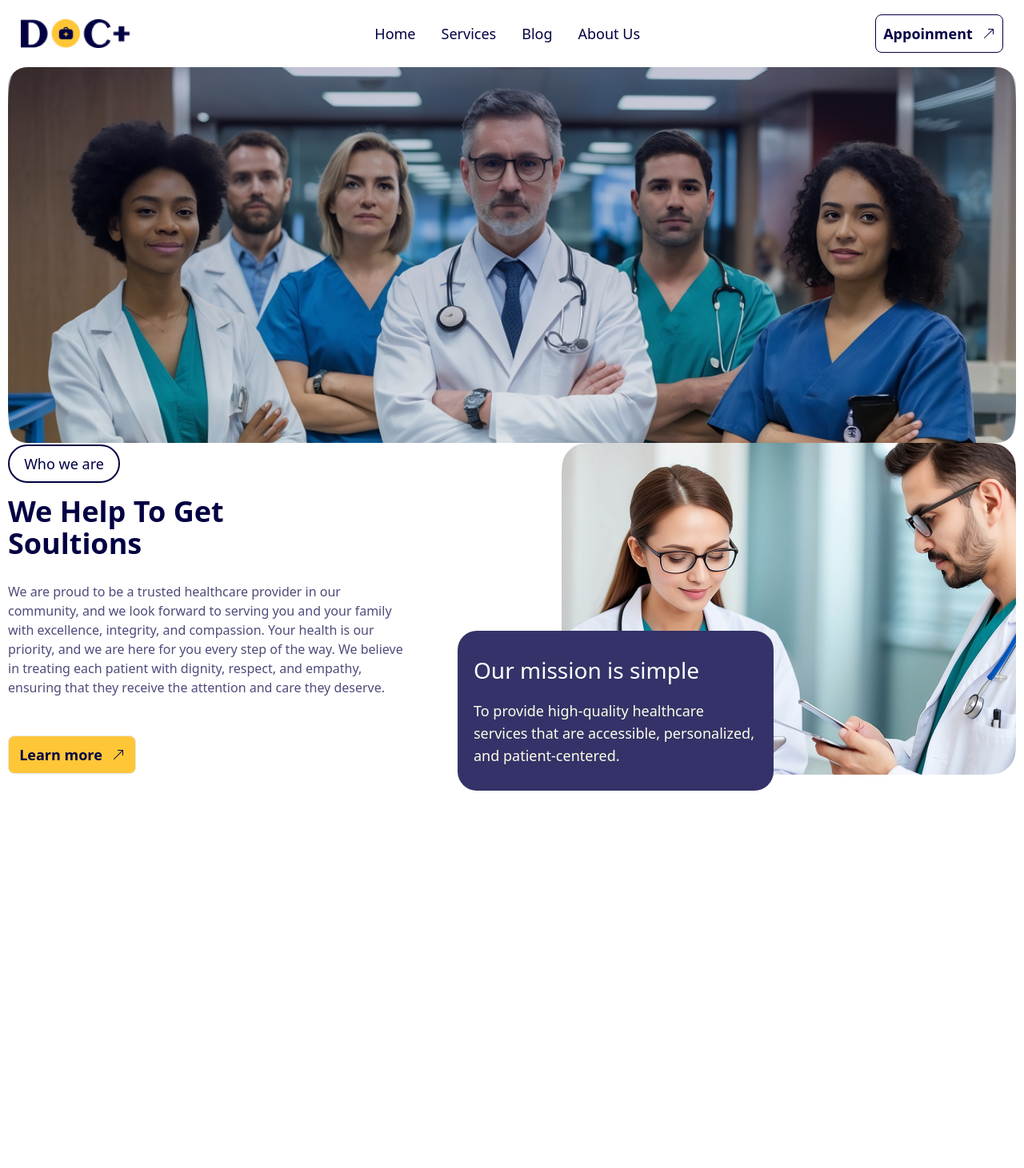
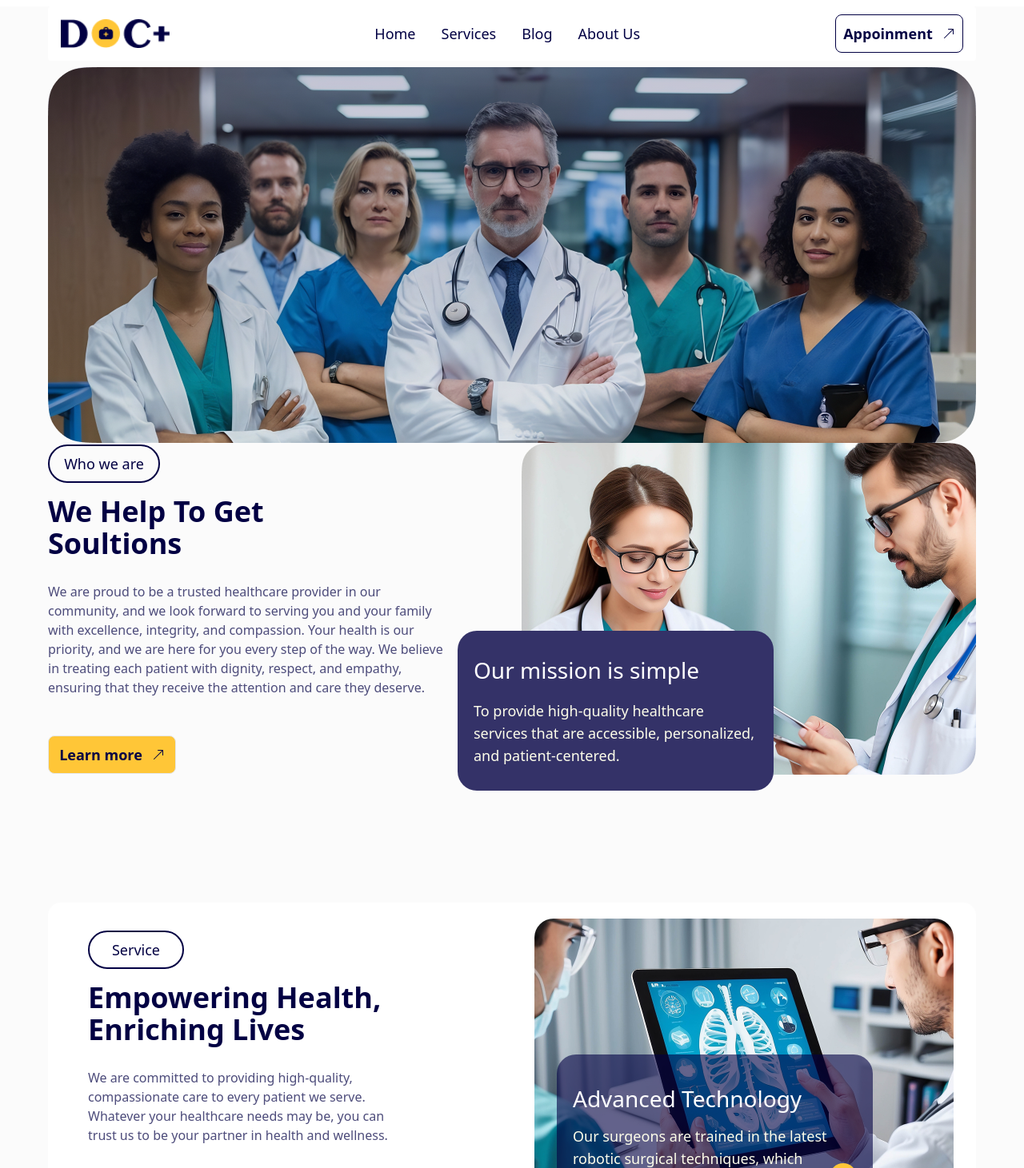
Before and after one commit to Rahim00001/Healthcare, a React (Vite) app: page / in a window 1280 px wide. Shown: the top 1461 px of the page at 80% size. Before the commit the page ends 1033 px from the top, so only its background shows below. Built offline with nearby package versions, Linux system fonts and the light colour scheme.

Commit message:
service section added

```diff
--- a/src/App.jsx
+++ b/src/App.jsx
@@ -2,15 +2,17 @@ import './App.css'
 import AboutUs from './Components/AboutUs/AboutUs';
 import Hero from './Components/Hero/Hero';
 import NewNavbar from './Components/Navbar/NewNavbar';
+import Services from './Components/Services/Services';
 
 function App() {
 
   return (
-    <>
+    <div className='bg-[#FBFBFB]'>
       <NewNavbar></NewNavbar>
       <Hero></Hero>
       <AboutUs></AboutUs>
-    </>
+      <Services></Services>
+    </div>
   )
 }
 
--- a/src/Components/AboutUs/AboutUs.jsx
+++ b/src/Components/AboutUs/AboutUs.jsx
@@ -1,7 +1,7 @@
 import { BsArrowUpRight } from "react-icons/bs";
 const AboutUs = () => {
     return (
-        <section className="max-w-[1260px] mx-auto mb-16">
+        <section className="max-w-[1160px] mx-auto mb-40">
             <div className="flex justify-between items-center">
                 {/* about us texts */}
                 <div className="w-[50%] max-w-[500px]">
--- a/src/Components/Hero/Hero.jsx
+++ b/src/Components/Hero/Hero.jsx
@@ -1,8 +1,8 @@
 
 const Hero = () => {
     return (
-        <div className="w-[1260px] h-[470px] relative mx-auto">
-            <div className="w-[100%] h-[100%] bg-gradient-to-b from-[#02004378] to-[#00C19D00] opacity-50 absolute top-0 left-0 rounded-3xl"></div>
+        <div className="w-[1160px] h-[470px] relative mx-auto">
+            <div className="w-[100%] h-[100%] bg-gradient-to-b from-[#02004378] to-[#00C19D00] opacity-50 absolute top-0 left-0 rounded-[48px]"></div>
             <img src="../../../public/Images/Rectangle 5.png" className="w-[100%] h-[100%] object-cover block rounded-3xl" alt="" />
         </div>
     );
--- a/src/Components/Navbar/NewNavbar.jsx
+++ b/src/Components/Navbar/NewNavbar.jsx
@@ -2,7 +2,7 @@ import { Navbar } from "flowbite-react";
 import { BsArrowUpRight } from "react-icons/bs";
 const NewNavbar = () => {
   return (
-    <div className="my-2 max-w-[1260px] mx-auto">
+    <div className="my-2 max-w-[1160px] mx-auto">
       <Navbar fluid rounded>
         <Navbar.Brand href="https://flowbite-react.com">
           <img src="../../../public/Images/logo dark.png" className="mr-3 h-6 sm:h-9" alt="Flowbite React Logo" />
--- /dev/null
+++ b/src/Components/Services/Services.jsx
@@ -0,0 +1,72 @@
+import { BsArrowUpRight } from "react-icons/bs";
+const Services = () => {
+    return (
+        <section className="max-w-[1160px] mx-auto mb-16 bg-white rounded-2xl py-5">
+            <div className="flex justify-between items-center mb-10">
+                {/* service us texts */}
+                <div className="w-[50%] max-w-[500px] flex justify-center">
+                    <div>
+                        {/* section title */}
+                        <div className="border-2 border-[#020043] w-[120px] rounded-3xl text-center py-2 mb-4">
+                            <p className="text-lg font-medium text-[#020043]">Service</p>
+                        </div>
+                        {/* section heading */}
+                        <h1 className="text-4xl font-bold text-[#020043] mb-7">Empowering Health, <br /> Enriching Lives</h1>
+                        {/* section detiles */}
+                        <div className="max-w-[400px] mb-12">
+                            <p className="text-[#4D4C7B]">We are committed to providing high-quality, compassionate care to every patient we serve. Whatever your healthcare needs may be, you can trust us to be your partner in health and wellness.</p>
+                        </div>
+                        {/* learn more button */}
+                        <div className="w-40 h-12 flex justify-center items-center gap-3 border-[1px] text-[#020043] bg-[#FFC637] rounded-lg hover:bg-[#020043] hover:text-white mr-2 md:mr-0">
+                            <p className="text-lg font-semibold">Appoinment</p>
+                            <BsArrowUpRight className="font-bold" />
+                        </div>
+                    </div>
+                </div>
+                {/* service image card 1 */}
+                <div className="relative w-[50%] flex justify-center">
+                    <div className="bg-[#020043] bg-opacity-60 text-[#FFFFFF] w-[395px] h-[200px] rounded-3xl px-5 py-7 absolute bottom-6 left-14 flex items-end">
+                        <div>
+                            <h2 className="text-[28px] font-medium mb-3">Advanced Technology</h2>
+                            <p className="text-lg text-yellow-50">Our surgeons are trained in the latest robotic surgical techniques, which <br /> allow for greater precision</p>
+                        </div>
+                        <div className="bg-[#FFC637] w-16 h-9 rounded-full flex justify-center items-center">
+                            <BsArrowUpRight className="font-bold" />
+                        </div>
+                    </div>
+                    <img src="../../../public/Images/Rectangle 27-2.png" alt="" className="rounded-3xl" />
+                </div>
+            </div>
+            <div className="flex justify-between items-center">
+                {/* service image card 2 */}
+                <div className="relative w-[50%] flex justify-center">
+                    <div className="bg-[#020043] bg-opacity-60 text-[#FFFFFF] w-[395px] h-[200px] rounded-3xl px-5 py-7 absolute bottom-6 left-14 flex items-end">
+                        <div>
+                            <h2 className="text-[28px] font-medium mb-3">Online Doctor Meet</h2>
+                            <p className="text-lg text-yellow-50">Our surgeons are trained in the latest robotic surgical techniques, which <br /> allow for greater precision</p>
+                        </div>
+                        <div className="bg-[#FFC637] w-16 h-9 rounded-full flex justify-center items-center">
+                            <BsArrowUpRight className="font-bold" />
+                        </div>
+                    </div>
+                    <img src="../../../public/Images/Rectangle 27-1.png" alt="" className="rounded-3xl" />
+                </div>
+                {/* service image card 3 */}
+                <div className="relative w-[50%] flex justify-center">
+                    <div className="bg-[#020043] bg-opacity-60 text-[#FFFFFF] w-[395px] h-[200px] rounded-3xl px-5 py-7 absolute bottom-6 left-14 flex items-end">
+                        <div>
+                            <h2 className="text-[28px] font-medium mb-3">Consultancy your health</h2>
+                            <p className="text-lg text-yellow-50">Our surgeons are trained in the latest robotic surgical techniques, which <br /> allow for greater precision</p>
+                        </div>
+                        <div className="bg-[#FFC637] w-16 h-9 rounded-full flex justify-center items-center">
+                            <BsArrowUpRight className="font-bold" />
+                        </div>
+                    </div>
+                    <img src="../../../public/Images/Rectangle 27.png" alt="" className="rounded-3xl" />
+                </div>
+            </div>
+        </section>
+    );
+};
+
+export default Services;
```
